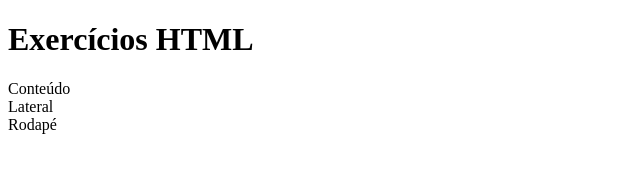
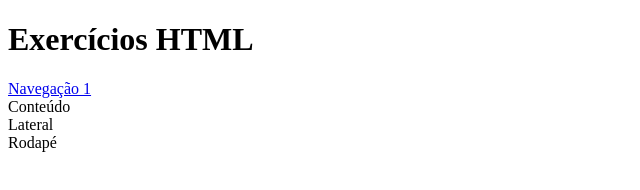
Before and after one commit to JhoabeLeao/exerciciosCod3r, a website: page html/anatomiaHtml.html in a window 1280 px wide. Shown: the whole page, without its empty margins (0-640 px from the left). Drawn offline with Linux system fonts and the light colour scheme.

Commit message:
remove comentário

```diff
--- a/html/anatomiaHtml.html
+++ b/html/anatomiaHtml.html
@@ -9,7 +9,7 @@
             <h1>Exercícios HTML</h1>
         </header>
         <nav>
-            <!--<a href="/">Navegação 1</a>-->
+            <a href="/">Navegação 1</a>
         </nav>
         <section id="conteudo">
             Conteúdo
```
